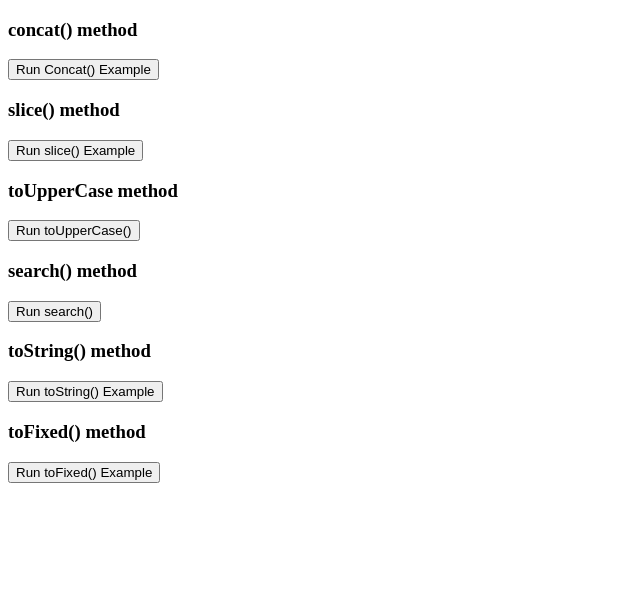
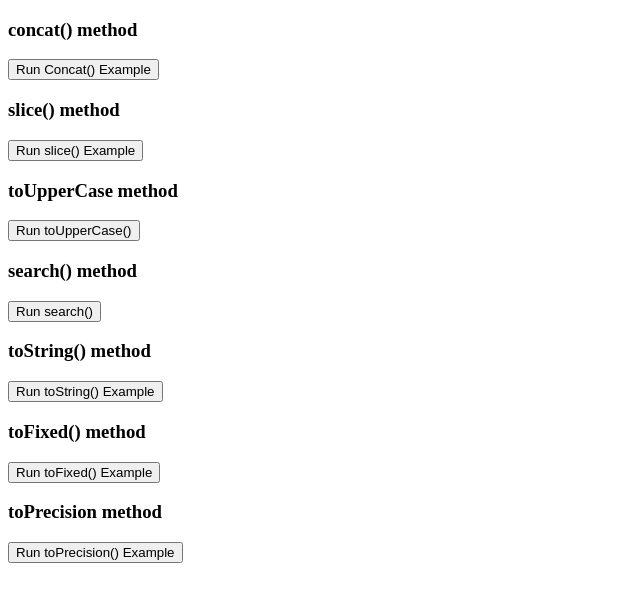
Before and after one commit to mjbusch2121/JAVASCRIPT-PROJECTS, a plain HTML site: page Project8_string_methods/index.html in a window 1280 px wide. Shown: the whole page, without its empty margins (0-640 px from the left). Drawn offline with Linux system fonts and the light colour scheme.

Commit message:
toPrecision() added

```diff
--- a/Project8_string_methods/JS/main.js
+++ b/Project8_string_methods/JS/main.js
@@ -80,3 +80,16 @@ function runToFixed() {
     document.getElementById("ToFixed_Result").innerHTML =
         "Formatted number: " + fixedValue;
 }
+
+// Uses the toPrecision() method to format a number to a set number of significant digits
+function runToPrecision() {
+    // A number with several digits
+    var numberValue = 123.456789;
+
+    // Format the number to 4 significant digits
+    var preciseValue = numberValue.toPrecision(4);
+
+    // Display the result
+    document.getElementById("ToPrecision_Result").innerHTML =
+        "Number with 4 significant digits: " + preciseValue;
+}
--- a/Project8_string_methods/index.html
+++ b/Project8_string_methods/index.html
@@ -29,5 +29,9 @@
     <h3>toFixed() method</h3>
     <p id="ToFixed_Result"></p>
     <button onclick="runToFixed()">Run toFixed() Example</button>
+    <br>
+    <h3>toPrecision method</h3>
+    <p id="ToPrecision_Result"></p>
+    <button onclick="runToPrecision()">Run toPrecision() Example</button>
   </body>
 </html>
```
